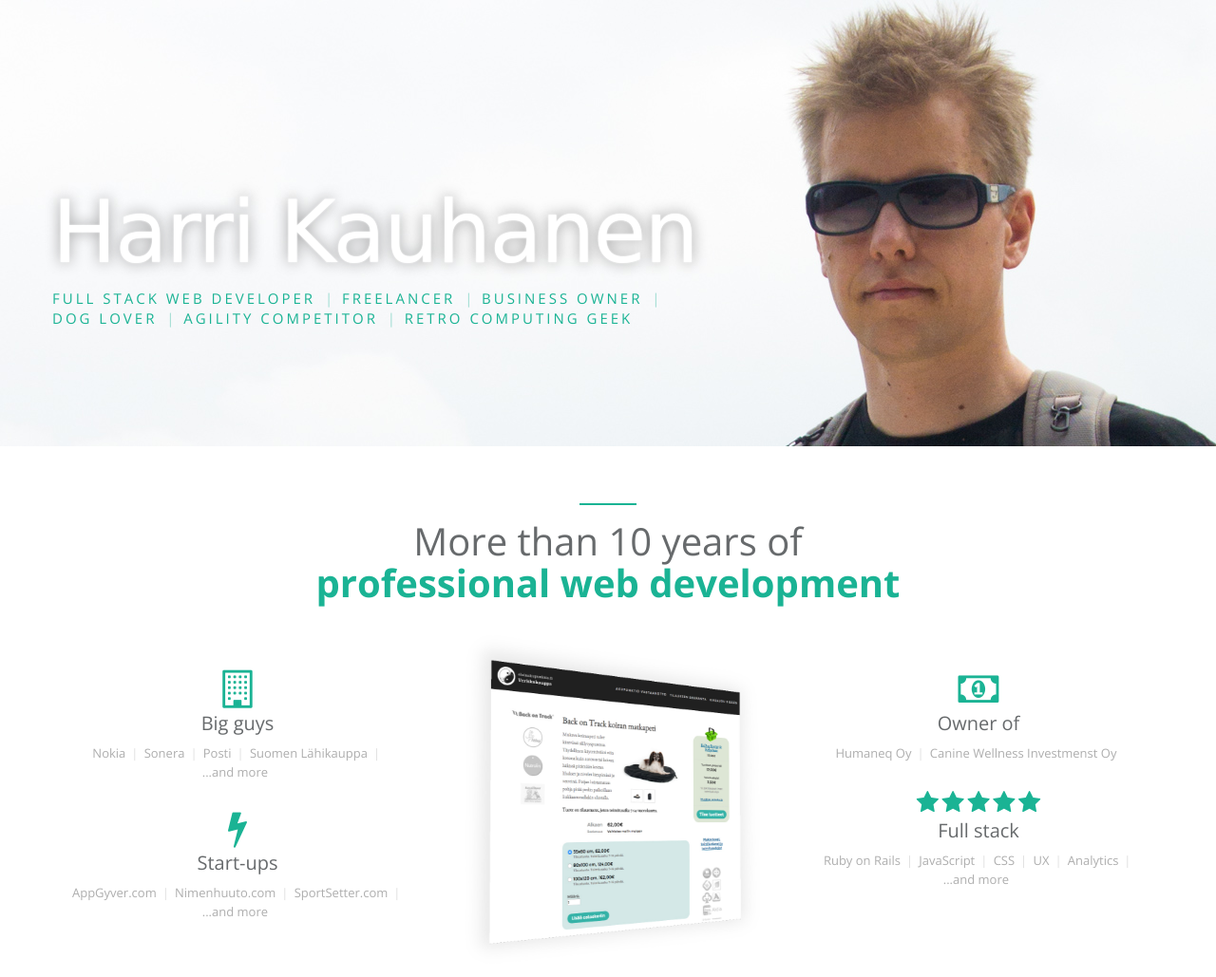
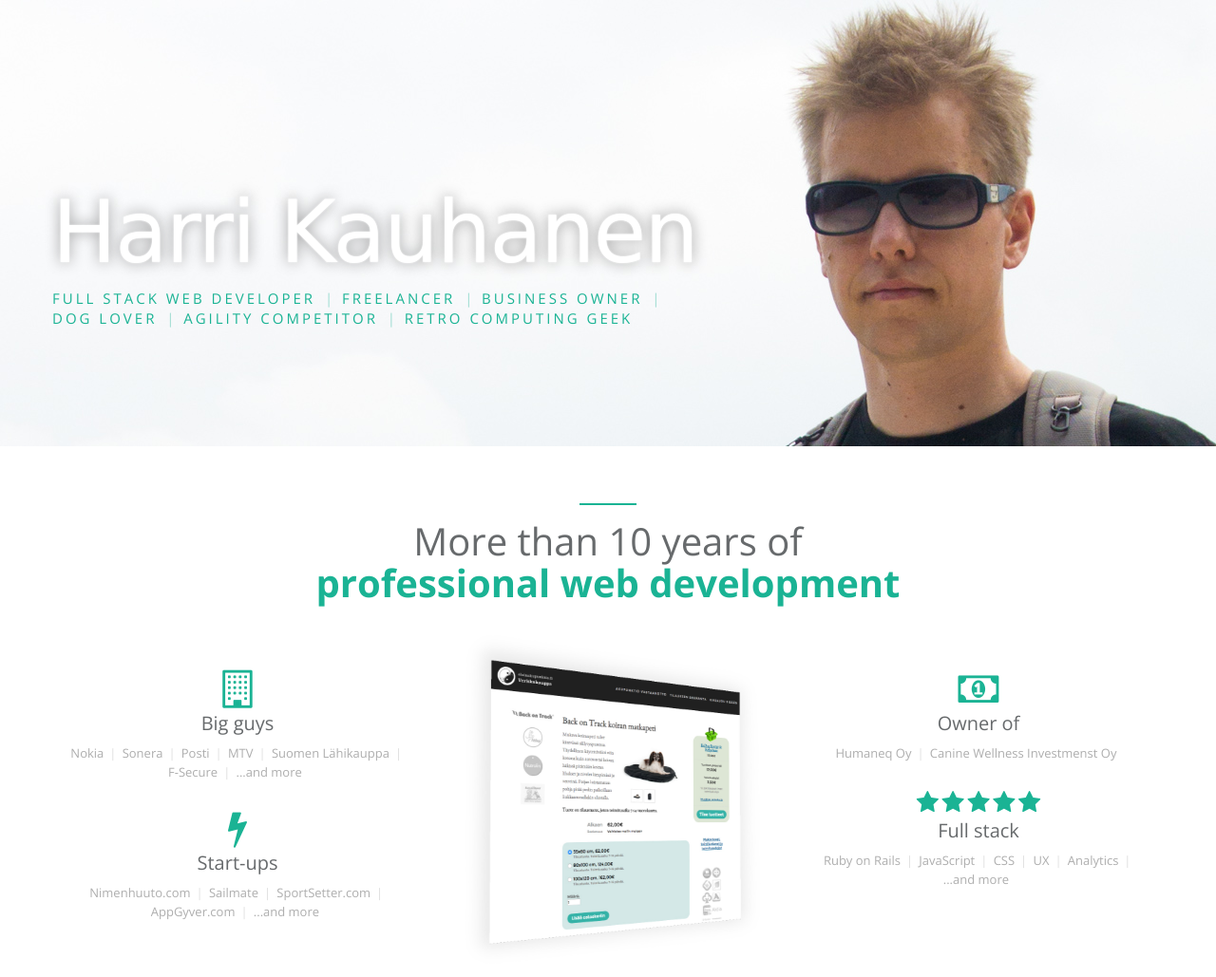
Before and after one commit to harrikauhanen/harrikauhanen.com, a plain HTML site: page index.html in a window 1280 px wide. Shown: the top 1029 px of the page at 95% size. Drawn offline with nearby package versions, Linux system fonts and the light colour scheme; a web font is replaced by a local one.

Commit message:
More references and better order of them.

```diff
--- a/index.html
+++ b/index.html
@@ -69,7 +69,9 @@
                   <li><a href="http://company.nokia.com">Nokia</a></li>
                   <li><a href="http://www.sonera.fi">Sonera</a></li>
                   <li><a href="http://posti.fi">Posti</a></li>
+                  <li><a href="http://www.mtv.fi/">MTV</a></li>
                   <li><a href="http://www.lahikauppa.fi">Suomen Lähikauppa</a></li>
+                  <li><a href="https://www.f-secure.com">F-Secure</a></li>
                   <li>...and more</li>
                 </ul>
             </div>
@@ -77,9 +79,10 @@
                 <i class="fa fa-bolt features-icon"></i>
                 <h2>Start-ups</h2>
                 <ul class="feature-items">
+                  <li><a href="http://nimenhuuto.com">Nimenhuuto.com</a></li>
+                  <li><a href="https://www.sailmate.fi/">Sailmate</a></li>
+                  <li><a href="http://sportsetter.com">SportSetter.com</a></li>
                   <li><a href="http://www.appgyver.com">AppGyver.com</a></li>
-                  <li><a href="http://nimenhuuto.com">Nimenhuuto.com</a></li>
-                  <li><a href="http://sportsetter.com">SportSetter.com</a></li>
                   <li>...and more</li>
                 </ul>
             </div>
```
